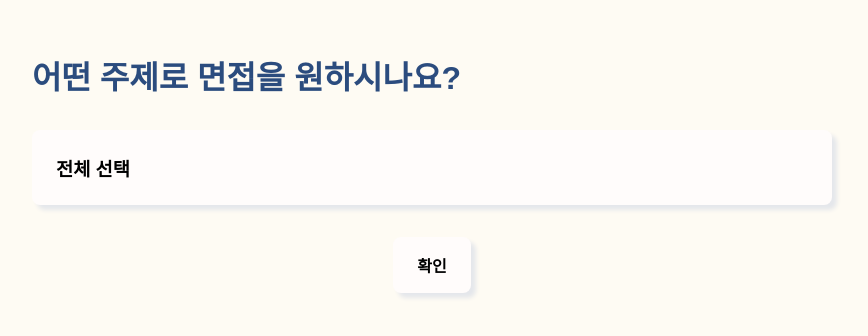
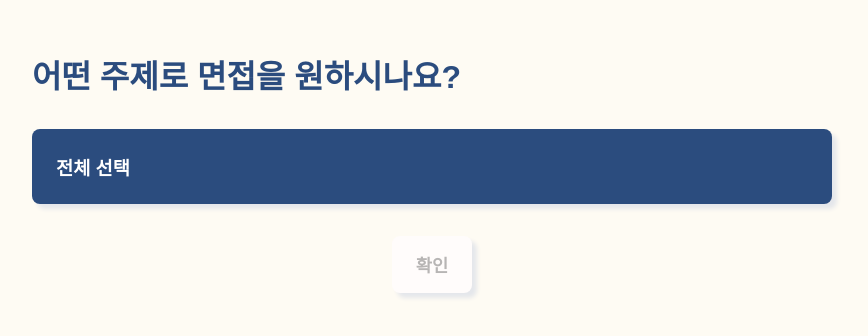
Before and after one commit to dmdeh/job-cracker, a Next.js app: page /selection/topics in a window 1280 px wide. Shown: the part 228-564 px from the top of the page, without its empty margins (208-1076 px from the left). Built offline with nearby package versions, Linux system fonts and the light colour scheme.

Commit message:
feat: 주제 선택 기능 및 라우팅 구현 - TOPIC_MAP, TopicKey type 추가 #3

```diff
--- a/src/app/constants/topics.ts
+++ b/src/app/constants/topics.ts
@@ -1,4 +1,4 @@
-export const TOPICS_Frontend = {
+const TOPICS_Frontend = {
   "HTML / CSS": [
     "시맨틱 태그",
     "Flexbox / Grid 레이아웃",
@@ -43,7 +43,7 @@ export const TOPICS_Frontend = {
   ],
 };
 
-export const TOPICS_Backend = {
+const TOPICS_Backend = {
   Java: [
     "Java 언어 기초",
     "객체지향 프로그래밍 (OOP) 개념",
@@ -89,7 +89,7 @@ export const TOPICS_Backend = {
   ],
 };
 
-export const TOPICS_iOS = {
+const TOPICS_iOS = {
   Swift: [
     "Swift 기초 문법",
     "옵셔널",
@@ -117,3 +117,11 @@ export const TOPICS_iOS = {
     "SwiftUI 개요",
   ],
 };
+
+export const TOPIC_MAP = {
+  Frontend: TOPICS_Frontend,
+  Backend: TOPICS_Backend,
+  iOS: TOPICS_iOS,
+};
+
+export type TopicKey = keyof typeof TOPIC_MAP;
--- a/src/app/selection/topics/page.module.css
+++ b/src/app/selection/topics/page.module.css
@@ -5,10 +5,12 @@
   align-items: center;
   justify-content: center;
   gap: 2rem;
+  padding: 1rem;
 }
 
 .header {
-  width: 100vh;
+  width: 100%;
+  max-width: 100vh;
   color: var(--color-main);
 }
 
@@ -24,6 +26,12 @@
   box-shadow: 5px 5px 4px #e5e7eb;
   background-color: var(--color-cardBackground);
   cursor: pointer;
+  transition: all 0.2s ease-in-out;
+}
+
+.selected {
+  background-color: var(--color-main);
+  color: white;
 }
 
 .button {
@@ -33,4 +41,12 @@
   box-shadow: 5px 5px 4px #e5e7eb;
   background-color: var(--color-cardBackground);
   cursor: pointer;
+  transition: all 0.2s ease-in-out;
+  border: 2px solid var(--color-main);
+  font-size: 1.1rem;
 }
+
+.buttonDisabled {
+  cursor: not-allowed;
+  border: unset;
+}
--- a/src/app/selection/topics/page.tsx
+++ b/src/app/selection/topics/page.tsx
@@ -1,32 +1,34 @@
 "use client";
 
-import { useSearchParams } from "next/navigation";
+import { useRouter, useSearchParams } from "next/navigation";
+import { useState } from "react";
 import styles from "./page.module.css";
-import {
-  TOPICS_Frontend,
-  TOPICS_Backend,
-  TOPICS_iOS,
-} from "@/app/constants/topics";
+import { TOPIC_MAP, TopicKey } from "@/app/constants/topics";
 
 export default function Topics() {
   const searchParams = useSearchParams();
-  const topic = searchParams.get("topic"); // Frontend, Backend, iOS
+  const router = useRouter();
+  const topic = searchParams.get("topic") as TopicKey;
+  const [selected, setSelected] = useState<string[]>([]);
 
-  let selectedTopics: Record<string, string[]> = {};
+  const selectedTopics = topic ? TOPIC_MAP[topic] : {};
+  const allTopics = Object.keys(selectedTopics);
+  const isAllSelected = selected.length === allTopics.length;
 
-  switch (topic) {
-    case "Frontend":
-      selectedTopics = TOPICS_Frontend;
-      break;
-    case "Backend":
-      selectedTopics = TOPICS_Backend;
-      break;
-    case "iOS":
-      selectedTopics = TOPICS_iOS;
-      break;
-    default:
-      selectedTopics = {};
-  }
+  const toggleSelectAll = () => setSelected(isAllSelected ? [] : allTopics);
+
+  const toggleSelectTopic = (item: string) => {
+    setSelected((prev) =>
+      prev.includes(item)
+        ? prev.filter((selectedItem) => selectedItem !== item)
+        : [...prev, item]
+    );
+  };
+
+  const handleConfirm = () => {
+    if (!selected.length) return;
+    router.push(`/selection/topics/contents?selected=${selected.join(",")}`);
+  };
 
   return (
     <div className={styles.page}>
@@ -34,16 +36,29 @@ export default function Topics() {
         <h1>어떤 주제로 {topic} 면접을 원하시나요?</h1>
       </div>
       <div className={styles.grid}>
-        <div className={styles.card}>
+        <div
+          className={`${styles.card} ${isAllSelected && styles.selected}`}
+          onClick={toggleSelectAll}
+        >
           <h3>전체 선택</h3>
         </div>
-        {Object.keys(selectedTopics).map((key) => (
-          <div key={key} className={styles.card}>
+        {allTopics.map((key) => (
+          <div
+            key={key}
+            className={`${styles.card} ${selected.includes(key) && styles.selected}`}
+            onClick={() => toggleSelectTopic(key)}
+          >
             <h3>{key}</h3>
           </div>
         ))}
       </div>
-      <div className={styles.button}>확인</div>
+      <button
+        className={`${styles.button} ${selected.length === 0 && styles.buttonDisabled}`}
+        onClick={handleConfirm}
+        disabled={selected.length === 0}
+      >
+        확인
+      </button>
     </div>
   );
 }
```
